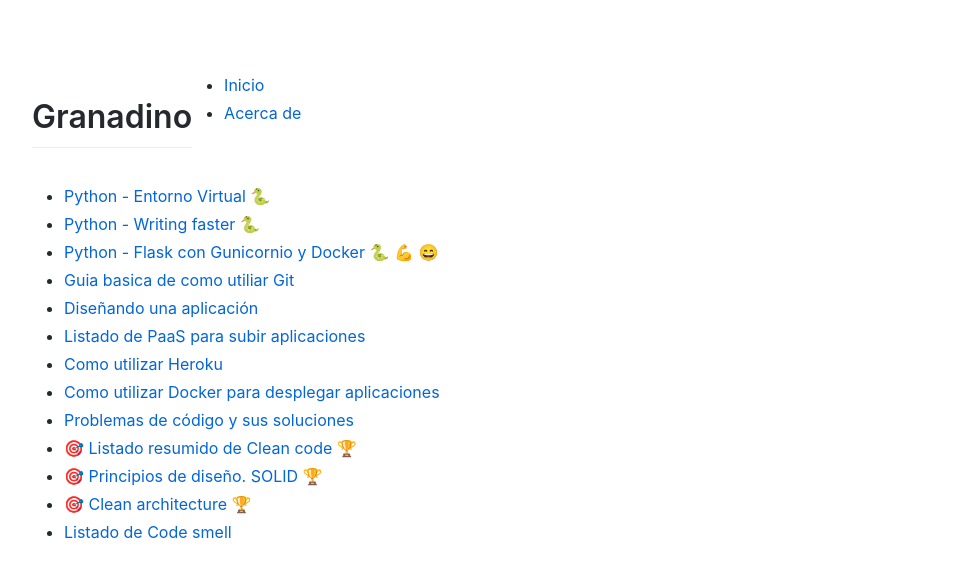
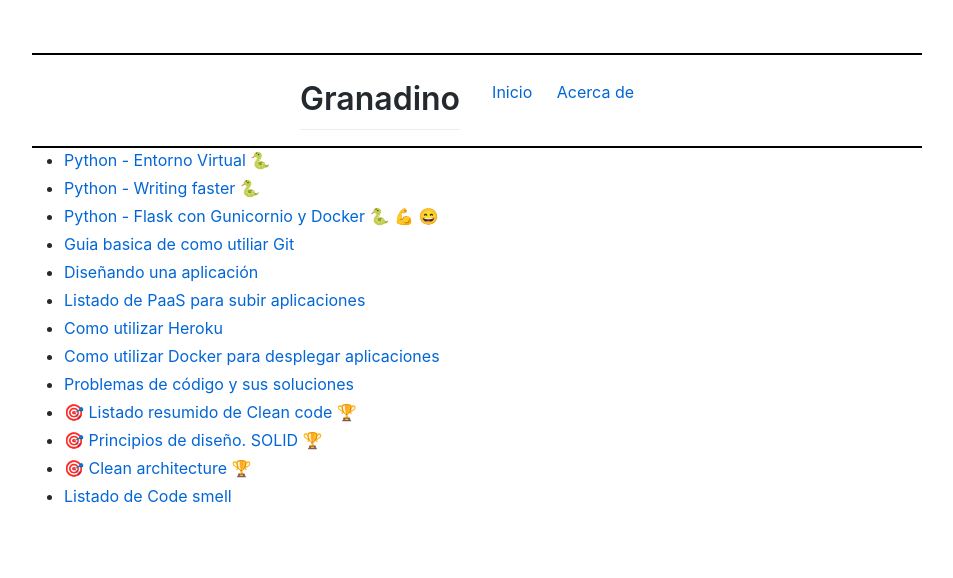
Before and after one commit to Akira3030/formacion, a Jekyll site: the page built from index.md, in a window 1280 px wide. Shown: the top 578 px of the page, without its empty margins (163-1116 px from the left). Built offline with Jekyll 4.4.1, drawn with Linux system fonts in a browser that asks for light colours; emoji names are drawn with the system emoji font.

Commit message:
Update estilo.css

```diff
--- a/assets/css/estilo.css
+++ b/assets/css/estilo.css
@@ -1,25 +1,28 @@
-img {
-	max-width: 100%;
-	height: auto;
-}
 .container {
 	width: 960px;
 	max-width: 100%;
-	padding: 20px;
-	padding-left:0px;
+	padding:0px;
+	display: flex;
+	margin:0px;
+	align-items: center;
+        justify-content: center;
+        border-top:2px solid black;
+        border-bottom: 2px solid black;
 }
-.main-header .container {
-	display: flex;
+.header-logo {
+	margin:0px;
+	padding:0px;
+	margin-right:20px;
 }
-.main-nav ul {
-	margin: 1em 0 .5em;
-	padding-left:0px;
+.header-nav ul {
+	padding:0px;
+	margin:0px;
 }
-.main-nav li {
+.header-nav li {
 	display: inline;
+	margin-right:20px;
 }
-.main-nav a {
+.header-nav a {
 	display: inline-block;
-	padding: .5em 1.5em;
 	padding-left: 0px;
 }
```
